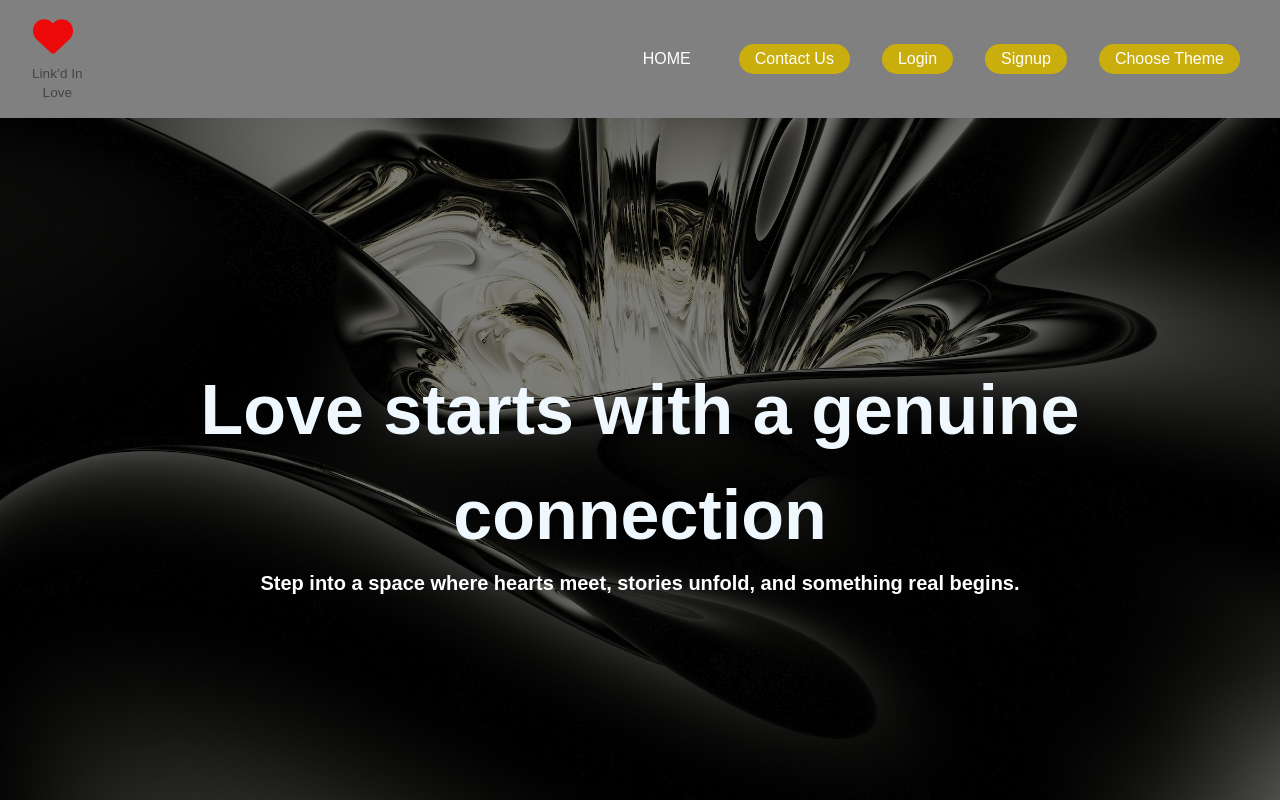
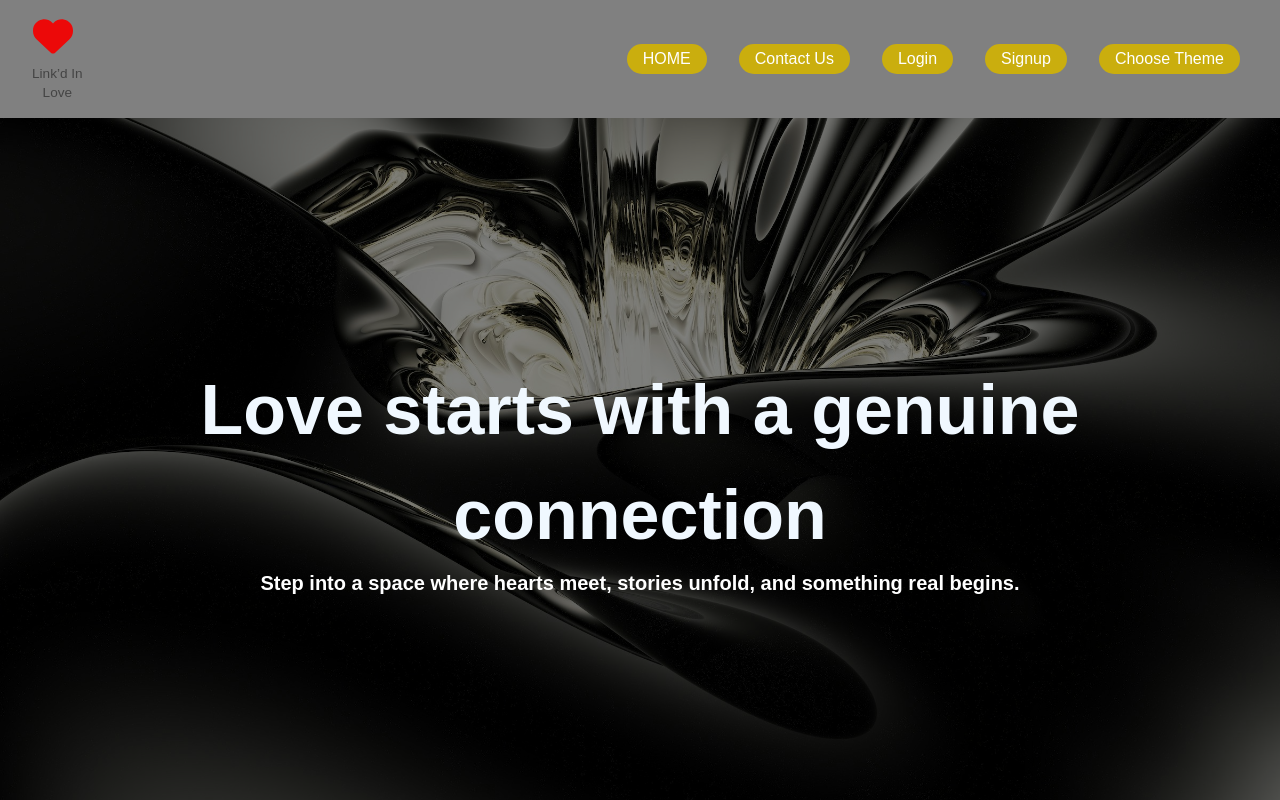
Before and after one commit to 4512yasir/crushline-link-d-in-love, a React (Vite) app: page / in a window 1280 px wide. Built offline with nearby package versions, Linux system fonts and the light colour scheme.

Commit message:
Add styles to the header and remove the profile button

```diff
--- a/src/Components/Header.jsx
+++ b/src/Components/Header.jsx
@@ -41,7 +41,7 @@ export default function Header({ isLoggedIn, setIsLoggedIn }) {
         <div className="navLinksDiv">
           <ul className="navUlContainer">
             <li className="navLi">
-              <Link to="/">HOME</Link>
+              <Link to="/" className="btn">HOME</Link>
             </li>
             <li className="navLi">
               <Link to="/ContactUs" className="btn">Contact Us</Link>
@@ -51,7 +51,7 @@ export default function Header({ isLoggedIn, setIsLoggedIn }) {
             {isLoggedIn && (
               <>
                 <li className="navLi"><Link to="/peoplelist" className="btn">Matches</Link></li>
-                <li className="navLi"><Link to="/profile" className="btn">Profile</Link></li>
+                {/* <li className="navLi"><Link to="/profile" className="btn">Profile</Link></li> */}
                 <li className="navLi">
                   <button onClick={handleLogout} className="login-btn">Logout</button>
                 </li>
```
